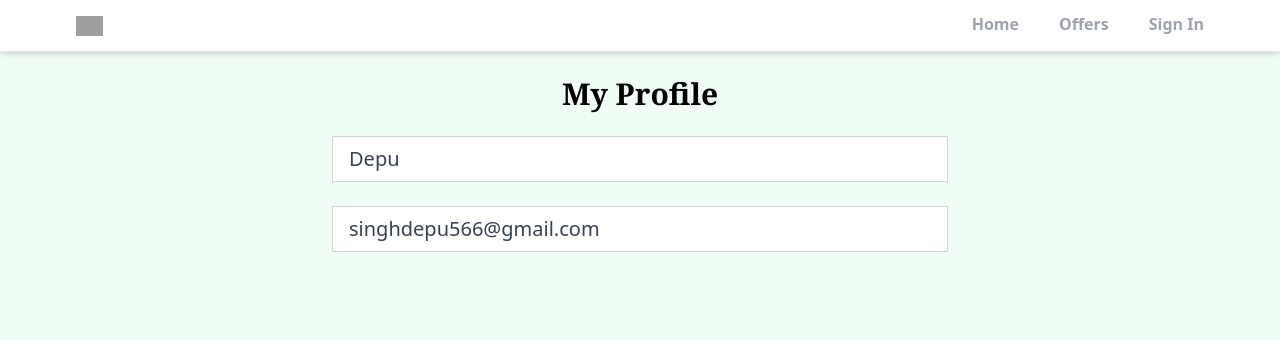
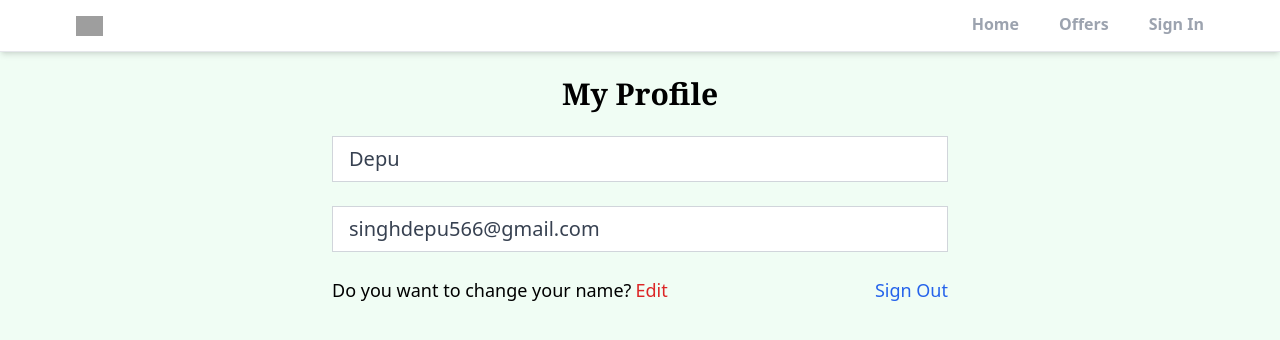
Before and after one commit to trdxDeepu/EstateApp, a React (Vite) app: page /profile in a window 1280 px wide. Shown: the top 340 px of the page. Built offline with nearby package versions, Linux system fonts and the light colour scheme; grey boxes are pictures that could not be loaded.

Commit message:
makes the input center and make the added the tailwind css  and added section of  edit and sign out

```diff
--- a/src/Pages/Profile.jsx
+++ b/src/Pages/Profile.jsx
@@ -6,7 +6,7 @@ const Profile = () => {
     email: "singhdepu566@gmail.com",
   });
 
-  const {name , email} = formData;
+  const { name, email } = formData;
 
   return (
     <>
@@ -36,6 +36,18 @@ const Profile = () => {
       bg-white border border-gray-300 rounder-sm transition ease-in-out"
             />
 
+            <div
+              className="flex justify-between whitespace-nowrap
+            text-sm sm:text-lg mb-6 "
+            >
+              <p className="flex items-center ">
+                Do you want to change your name?
+                <span className="text-red-600 hover:text-red-700 transition ease-in-out
+                duration-200 ml-1 cursor-pointer ">Edit</span>
+              </p>
+              <p className="text-blue-600 hover:text-blue-800
+            transition duration-200 cursor-pointer ">Sign Out</p>
+            </div>
           </form>
         </div>
       </section>
```
